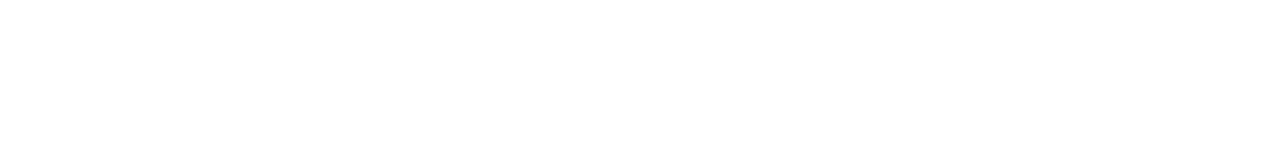
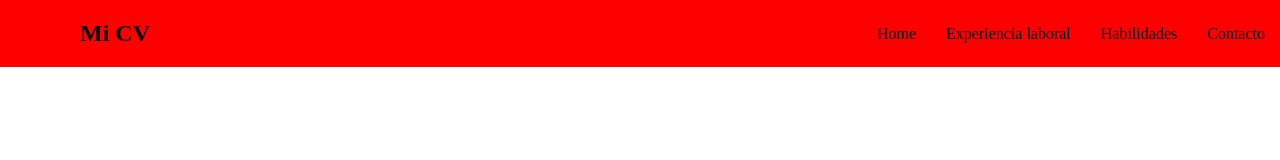
Before and after one commit to DiegoRossoDiegoRosso/cvDiegoRosso, a plain HTML site: page index.html in a window 1280 px wide. Drawn offline with Linux system fonts and the light colour scheme.

Commit message:
hasta aquí he trabajado el header en html y css

```diff
--- a/index.html
+++ b/index.html
@@ -5,8 +5,28 @@
         <meta http-equiv="X-UA-Compatible" content="IE=edge">
         <meta name="viewport" content="width=device-width, initial-scale=1.0">
         <title>Mi CV</title>
+        <link rel="stylesheet" href="style.css">
     </head>
     <body>
+        <header>
+            <h2><a href="#">Mi CV</a></h2>
+            <nav>
+                <li><a href="#">Home</a></li>
+                <li><a href="#">Experiencia laboral</a></li>
+                <li><a href="#">Habilidades</a></li>
+                <li><a href="#">Contacto</a></li>
 
+            </nav>
+
+
+        </header>
+
+        <main>
+
+        </main>
+
+        <footer>
+
+        </footer>
     </body>
 </html>
--- a/style.css
+++ b/style.css
@@ -0,0 +1,33 @@
+*{
+    margin:0;
+    padding:0;
+    box-sizing: border-box;
+}
+
+a{
+    text-decoration: none;
+    cursor: pointer;
+    color: black;
+}
+
+li{
+    list-style: none;
+}
+
+header{
+    width: 100%;
+    background-color: red;
+    display: flex;
+    justify-content: space-between;
+    align-items: center;
+    padding: 20px 0 20px 80px;
+
+}
+
+header nav {
+    display: flex;
+}
+
+header nav li {
+    margin: 0 15px;
+}
```
